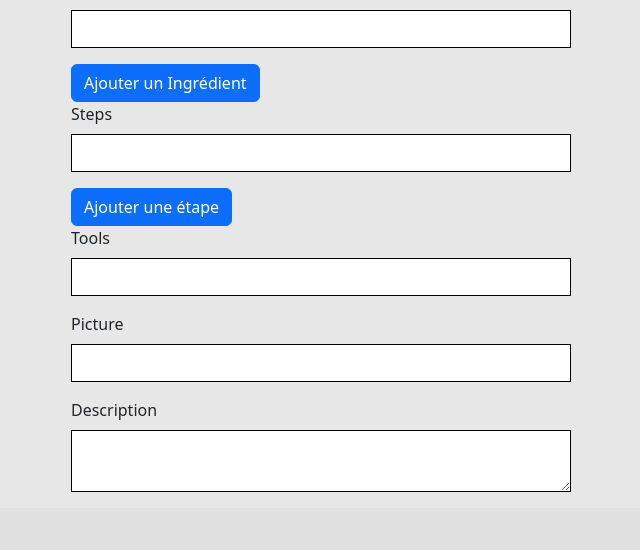
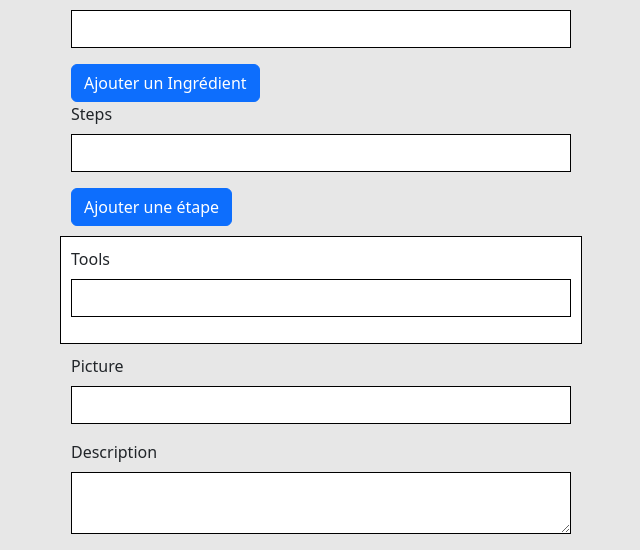
Before and after one commit to ThibaultMINNEBOO/youcook, a Symfony app: template templates/recipe/create.html.twig in a window 1280 px wide. Shown: the part 828-1378 px from the top of the page, without its empty margins (319-959 px from the left). Before the commit the page ends 1320 px from the top, so only its background shows below. Run offline with Twig, Linux system fonts and the light colour scheme; the template is opened without the code that fills it, so the values that code supplies are empty; form fields are guessed from the names that the template uses; some libraries are stand-ins or nearby versions.

Commit message:
Ajout d'une div pour enfermer la liste d'outil dans un menu scrollable

```diff
--- a/templates/recipe/create.html.twig
+++ b/templates/recipe/create.html.twig
@@ -16,6 +16,14 @@
         }
         .navbar{
             position: relative;
+        }
+        .tool-list {
+            margin: 10px;
+            border: 1px solid black;
+            padding: 10px;
+            background-color: white;
+            max-height: 200px;
+            overflow: auto;
         }
     </style>
 {% endblock %}
@@ -44,7 +52,9 @@
         {{ form_row(form.steps) }}
         <span id="stepspan"></span>
     </div>
-    {{ form_row(form.tools) }}
+    <div class="tool-list">
+        {{ form_row(form.tools) }}
+    </div>
     {{ form_row(form.picture) }}
     {{ form_row(form.description) }}
 
```
